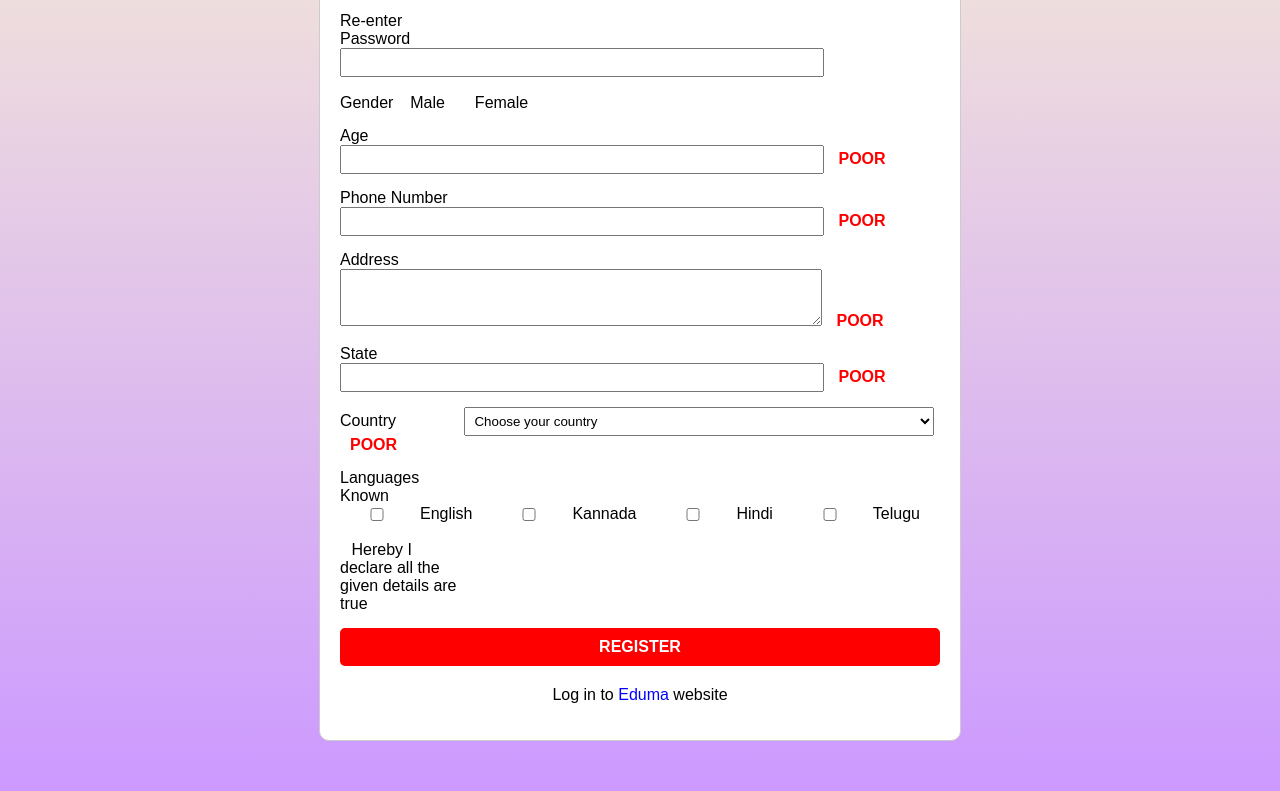
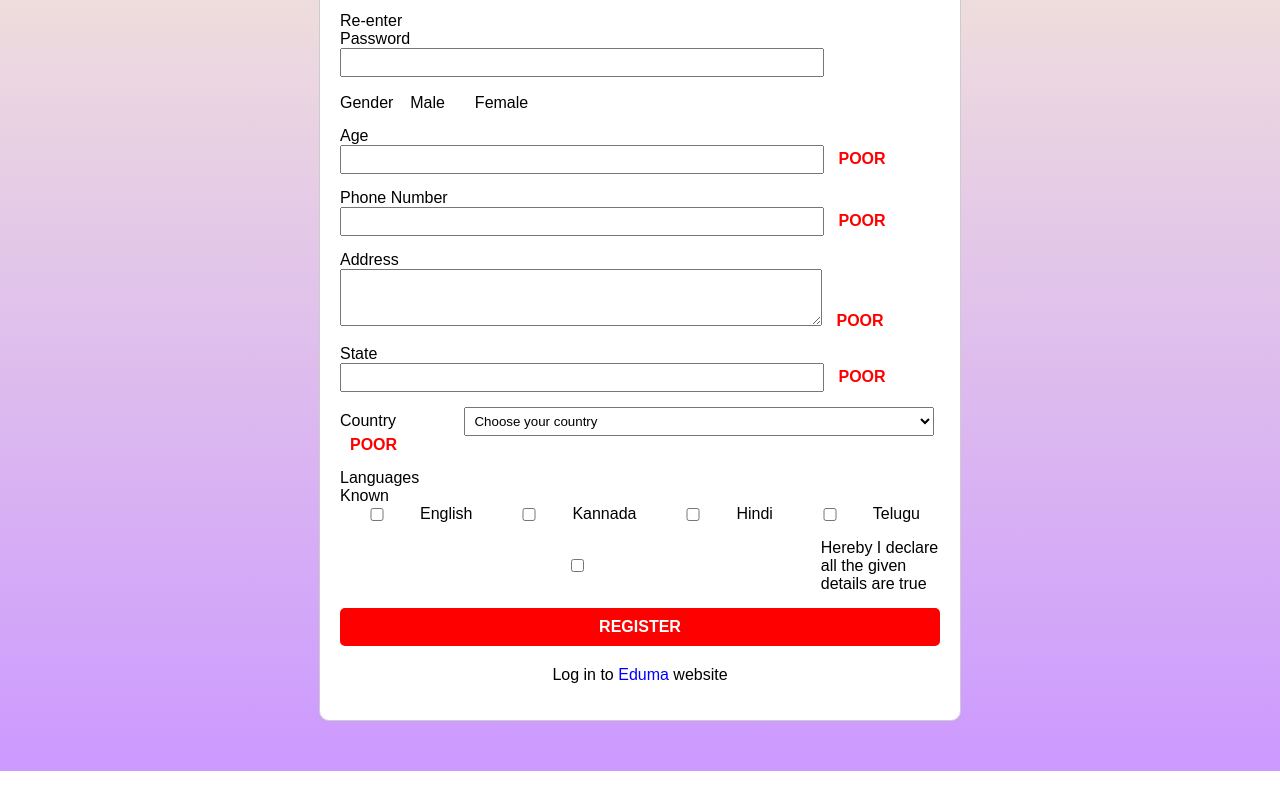
Before and after one commit to JyothishBoyina/MERN_bootstrap_javascript_tasks, a plain HTML site: page JS_tasks.html/JS_task8.html in a window 1280 px wide. Shown: the part 387-1178 px from the top of the page. Drawn offline with Linux system fonts and the light colour scheme.

Commit message:
Update JS_task8.html

```diff
--- a/JS_tasks.html/JS_task8.html
+++ b/JS_tasks.html/JS_task8.html
@@ -78,6 +78,16 @@
       .login-link a {
         color: blue;
         text-decoration: none;
+      }
+      .declaration {
+        display: flex;
+        align-items: center;
+      }
+      .declaration input {
+        margin-right: 10px;
+      }
+      .declaration label {
+        margin: 0;
       }
     </style>
   </head>
@@ -162,11 +172,9 @@
             <label for="telugu">Telugu</label>
           </div>
         </div>
-        <div class="form-group">
-          <label>
-            <input type="checkbox" required > Hereby I declare all the given
-            details are true
-          </label>
+        <div class="form-group declaration">
+          <input type="checkbox" required />
+          <label>Hereby I declare all the given details are true</label>
         </div>
         <button type="submit" class="submit-btn">REGISTER</button>
       </form>
```
